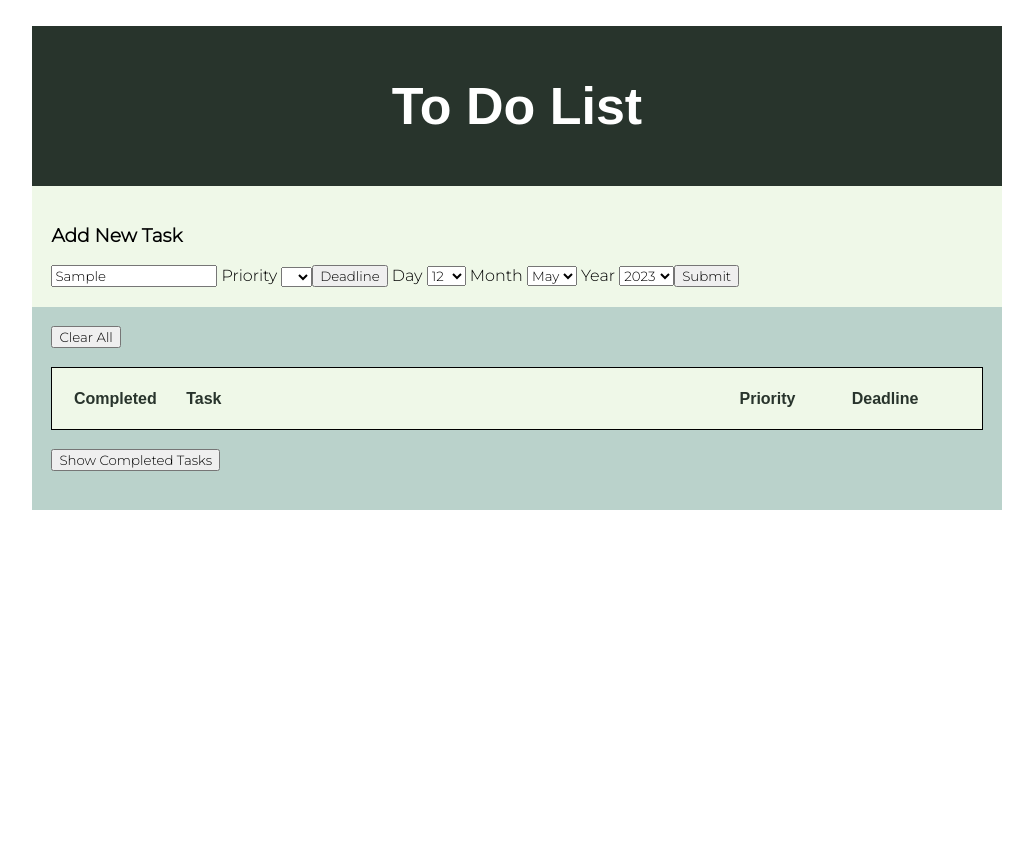
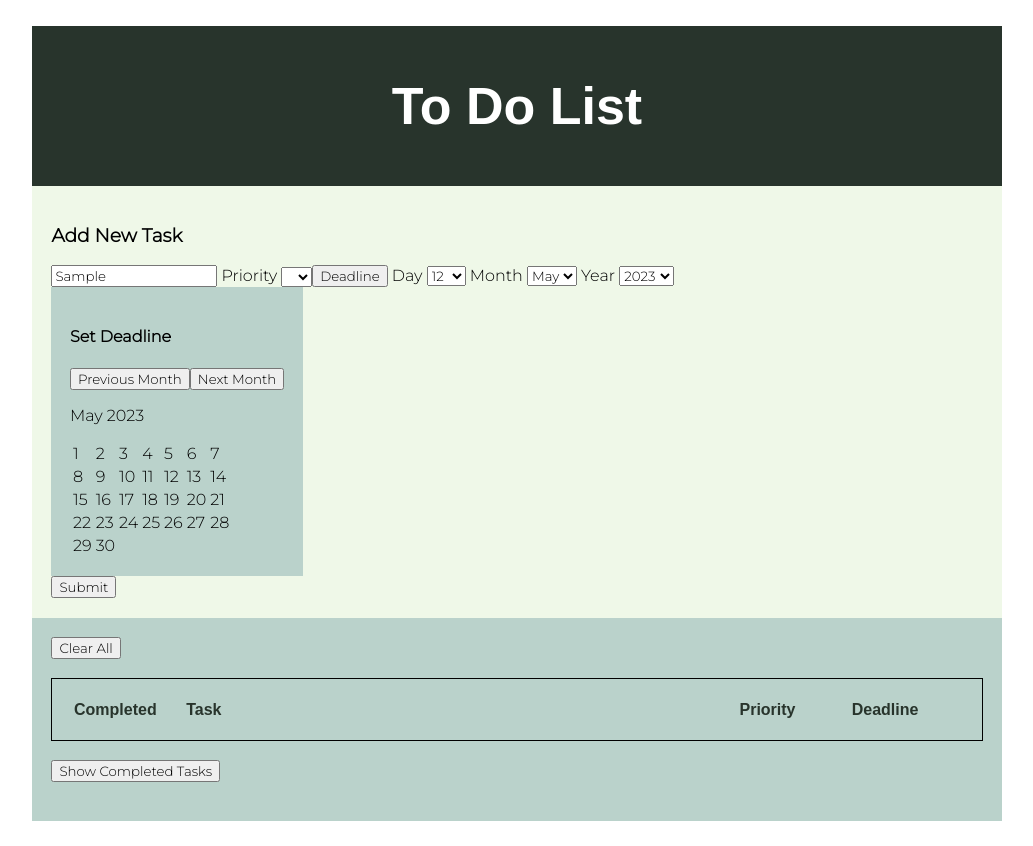
Before and after one commit to dragonspirals/React-To-Do-List, a React (Create React App) app: page / in a window 1280 px wide. Both pictures are taken after typing "Sample" into the empty fields and a click on the button "Deadline". Shown: the whole page, without its empty margins (123-1156 px from the left). Before the commit the page ends 800 px from the top, so only its background shows below. Built offline with nearby package versions, Linux system fonts and the light colour scheme; a web font is replaced by a local one.

Commit message:
added calendar month
- calendar month table created to be able to set the deadline with.
- table sorts days into correct weekdays depending on the currently visible month

```diff
--- /dev/null
+++ b/src/Form/Calendar.js
@@ -0,0 +1,105 @@
+import { useState } from "react";
+
+
+export default function Calendar() {
+
+
+    const today = new Date();
+
+    const [viewMonth, setViewMonth] = useState(new Date(today.getFullYear(), today.getMonth(), 1));
+
+    const lastDay = new Date(viewMonth.getFullYear(), viewMonth.getMonth()+1, -1);
+
+
+    const monthLength = lastDay.getDate();
+
+    /* -------------------------------- functions ------------------------------- */
+
+    const flatMonth = () => {
+        const fillStart = (viewMonth.getDay()+6)%7;
+        console.log(fillStart);
+
+        const array = Array(fillStart).fill("");
+        for(let i=0; i<monthLength; i++) {
+            const date = new Date(viewMonth.getFullYear(), viewMonth.getMonth(), i+1 );
+            array.push(date);
+        }
+        return array;
+    }
+
+    // an array of arrays - month=[[week1], [week2],...]
+    function monthInWeeks() {
+        const array=[];
+        const flatArray = flatMonth();
+
+        for(let i=0; i<flatArray.length; i++) {
+            if (i%7===0) {
+                array.push(flatArray.slice(i, i+7));
+            }
+        }
+
+        return array;
+    }
+
+
+
+/* ----------------------------- table elements ----------------------------- */
+
+/* ------------------------------ change month ------------------------------ */
+function ChangeMonth() {
+
+
+
+    function changeMonth(year, month) {
+        const newMonth = new Date(year, month, 1);
+        setViewMonth(newMonth);
+    }
+
+    return (
+        <>
+        {/* // previous month */}
+        <button onClick={()=>{changeMonth(viewMonth.getFullYear(), viewMonth.getMonth()-1)}}>Previous Month</button>
+        {/* // next month  */}
+        <button onClick={()=>{changeMonth(viewMonth.getFullYear(), viewMonth.getMonth()+1)}}>Next Month</button>
+        </>
+    )
+}
+
+/* ----------------------- creates a row from an array ---------------------- */
+// displays the date in each cell
+    function ArrayToRow({ array }) {
+        return (
+            <tr>
+                {array.map(value => (
+                    <td>{value!=="" && value.getDate()}</td>
+                ))}
+            </tr>
+        )
+    }
+
+    /* -------------------- create table from array of arrays ------------------- */
+    // each element in the array must be an array itself
+
+
+    function ArrayToTable({ array }) {
+        return (
+            <table>
+                <tbody>
+                    {array.map(rowArray => (
+                        <ArrayToRow array={rowArray} />
+                    ))}
+                </tbody>
+
+            </table>
+        )
+    }
+
+    return (
+        <div className="calendar-month">
+            <h4>Set Deadline</h4>
+            <ChangeMonth />
+            <p>{viewMonth.toLocaleString( 'default', {month: 'long'})} {viewMonth.getFullYear()}</p>
+            <ArrayToTable array={monthInWeeks()} />
+        </div>
+    )
+}
--- a/src/Form/Deadline.js
+++ b/src/Form/Deadline.js
@@ -1,19 +1,10 @@
-import { useState } from "react";
+import Calendar from "./Calendar";
 
 export default function Deadline({ newTask, setNewTask }) {
 
     const today = new Date();
 
-    const [dateState, setDateState] = useState(new Date);
 
-
-
-
-    // function setTaskDeadline() {
-    //     setNewTask(current => { return {
-    //         ...current, deadline:dateState.getDeadline()}
-    //     })
-    // }
 
     function setDeadline(attribute, value) {
         var updatedDate = newTask.deadline;
@@ -91,6 +82,7 @@ export default function Deadline({ newTask, setNewTask }) {
         <Day />
         <Month />
         <Year />
+        <Calendar />
         </>
     )
 }
--- a/src/generated-styles/styles.css
+++ b/src/generated-styles/styles.css
@@ -13,10 +13,6 @@ h1 {
 main {
   background-color: #bad2cb;
   padding: 2%;
-}
-
-table {
-  background-color: #eff8e8;
 }
 
 th {
@@ -78,4 +74,12 @@ th {
 
 .placeholder {
   color: grey;
+}
+
+/* -------------------------------- calendar -------------------------------- */
+.calendar-month {
+  padding: 2%;
+  background-color: #bad2cb;
+  width: -moz-fit-content;
+  width: fit-content;
 }/*# sourceMappingURL=styles.css.map */
--- a/src/styles/styles.scss
+++ b/src/styles/styles.scss
@@ -31,9 +31,6 @@ main {
     padding:2%;
 }
 
-table {
-    background-color:$off-white;
-}
 
 th {
     font-family: $header-font;
@@ -104,3 +101,11 @@ th {
   .placeholder {
     color:grey;
   }
+
+
+  /* -------------------------------- calendar -------------------------------- */
+  .calendar-month {
+    padding:2%;
+    background-color: $secondary-color;
+    width:fit-content;
+  }
```
Also changed, not shown: 1 other file (tests, documents, lock files or other folders).
